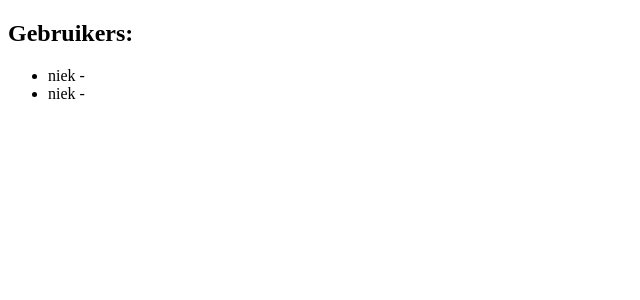
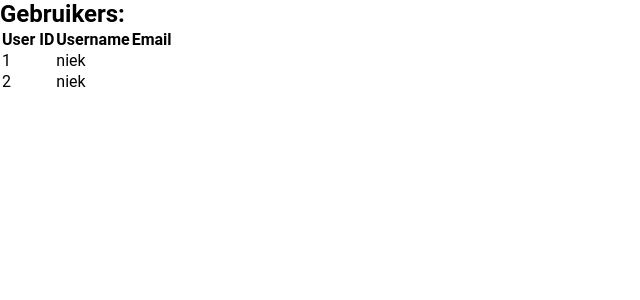
Before and after one commit to Vic-T07/Airport-webapp02, a PHP site: page /admin.php in a window 1280 px wide. Shown: the top 300 px of the page, without its empty margins (0-640 px from the left). Run offline with PHP 8.4, Linux system fonts and the light colour scheme; data comes from the database, SQL or seed files in the repository.

Commit message:
config en connection samen gevoegd errors gefixt die erbij kwamen kijken

```diff
--- a/admin.php
+++ b/admin.php
@@ -1,9 +1,8 @@
 <?php
-require_once 'config.php'; // Ensure this file has correct database connection details
+require_once 'connection.php';
 
-// Voorbeeldquery: Gebruikers uit 'users' tabel ophalen
 try {
-    $stmt = $pdo->query("SELECT * FROM users");
+    $stmt = $conn->query("SELECT * FROM users");
     $users = $stmt->fetchAll(PDO::FETCH_ASSOC);
 } catch(PDOException $e) {
     error_log("Fout bij het ophalen van gebruikers: " . $e->getMessage());
@@ -15,18 +14,32 @@
 <head>
     <meta charset="UTF-8">
     <meta name="viewport" content="width=device-width, initial-scale=1.0">
+    <link rel="stylesheet" href="assets/css/style.css">
     <title>Admin Panel</title>
 </head>
 <body>
     <h2>Gebruikers:</h2>
     <?php if (!empty($users)) : ?>
-        <ul>
+    <table class="user-table">
+        <thead>
+            <tr>
+                <th>User ID</th>
+                <th>Username</th>
+                <th>Email</th>
+            </tr>
+        </thead>
+        <tbody>
             <?php foreach ($users as $user) : ?>
-                <li><?= htmlspecialchars($user['username']) . ' - ' . htmlspecialchars($user['email']); ?></li>
+                <tr>
+                    <td><?= $user['user_id']; ?></td>
+                    <td><?= $user['username']; ?></td>
+                    <td><?= $user['email']; ?></td>
+                </tr>
             <?php endforeach; ?>
-        </ul>
-    <?php else : ?>
-        <p>Geen gebruikers gevonden.</p>
-    <?php endif; ?>
+        </tbody>
+    </table>
+<?php else : ?>
+    <p>Geen gebruikers gevonden.</p>
+<?php endif; ?>
 </body>
 </html>
--- a/assets/css/style.css
+++ b/assets/css/style.css
@@ -582,3 +582,6 @@
   display: flex;
   justify-content: center;
 }
+.user-info{
+  font-weight: bold;
+}
--- a/boeken.php
+++ b/boeken.php
@@ -8,7 +8,7 @@
 </head>
 <header><?php include ('connection.php');
 include ('header.php');  ?></header>
-<main id="ticketpagina" style="background-image: url('assets/img/image8.png'); background-size: auto;">
+<main id="ticketpagina" style="background-image: url('assets/img/image8.png'); background-size: cover;">
 
 <body>
 <div class="tickets-container">
--- a/config.php
+++ /dev/null
@@ -1,15 +0,0 @@
-<?php
-// Database configuratie
-$dbHost = 'localhost';
-$dbName = 'webapp02';
-$dbEmail = 'root';
-$dbPass = '';
-
-// PDO verbinding maken
-try {
-    $pdo = new PDO("mysql:host=$dbHost;dbname=$dbName;charset=utf8", $dbEmail, $dbPass);
-    $pdo->setAttribute(PDO::ATTR_ERRMODE, PDO::ERRMODE_EXCEPTION);
-} catch(PDOException $e) {
-    error_log("Database connectie mislukt: " . $e->getMessage());
-    die("Er is een fout opgetreden. Probeer het later opnieuw.");
-}
--- a/connection.php
+++ b/connection.php
@@ -1,13 +1,13 @@
 <?php
-$servername = "localhost";
-$username = "root";
-$password = "";
-$dbname = "webapp02";
+$servername = 'localhost';
+$username = 'root';
+$password = '';
+$dbname = 'webapp02';
 
 try {
-    $conn = new PDO("mysql:host=$servername;dbname=$dbname", $username, $password);
+    $conn = new PDO("mysql:host=$servername;dbname=$dbname;charset=utf8", $username, $password);
     $conn->setAttribute(PDO::ATTR_ERRMODE, PDO::ERRMODE_EXCEPTION);
 } catch(PDOException $e) {
-    echo "Connection failed: " . $e->getMessage();
-    exit();
+  error_log("Database connectie mislukt: " . $e->getMessage());
+  die("Er is een fout opgetreden. Probeer het later opnieuw.");
 }
```
